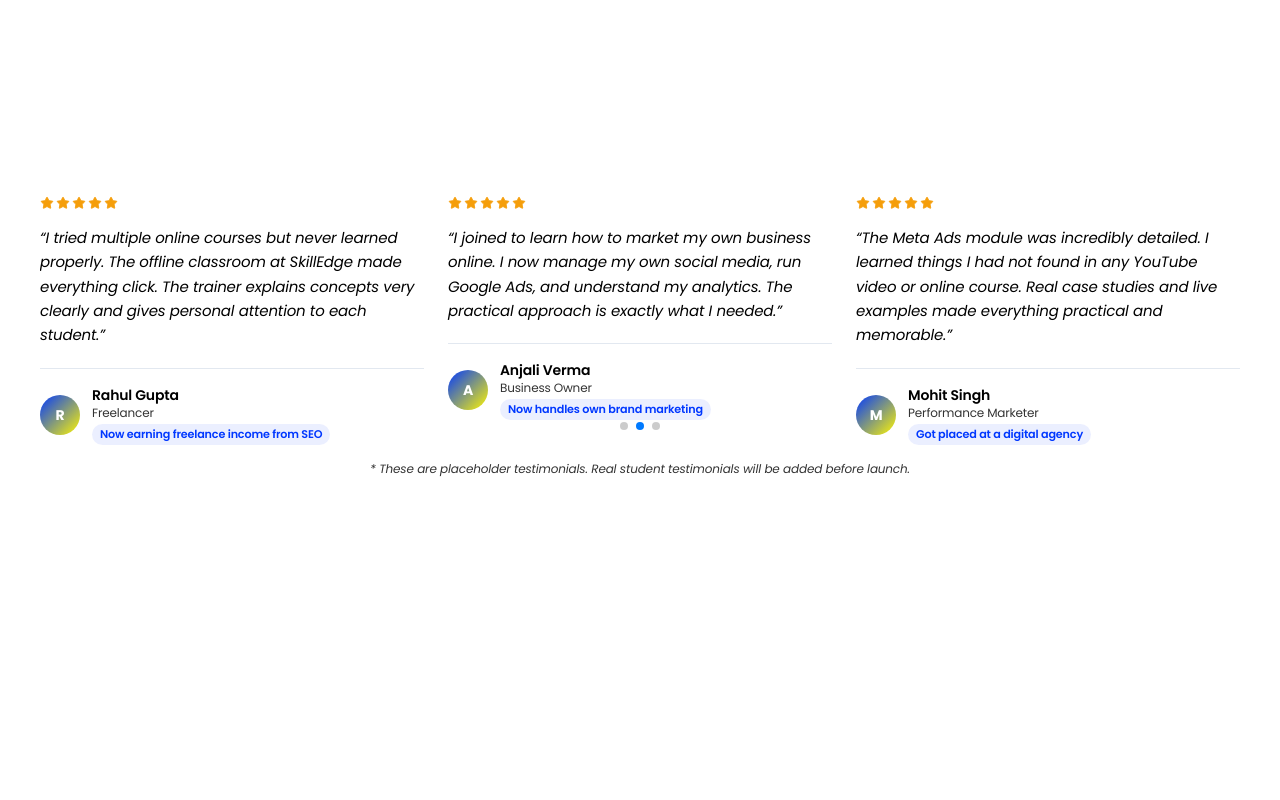
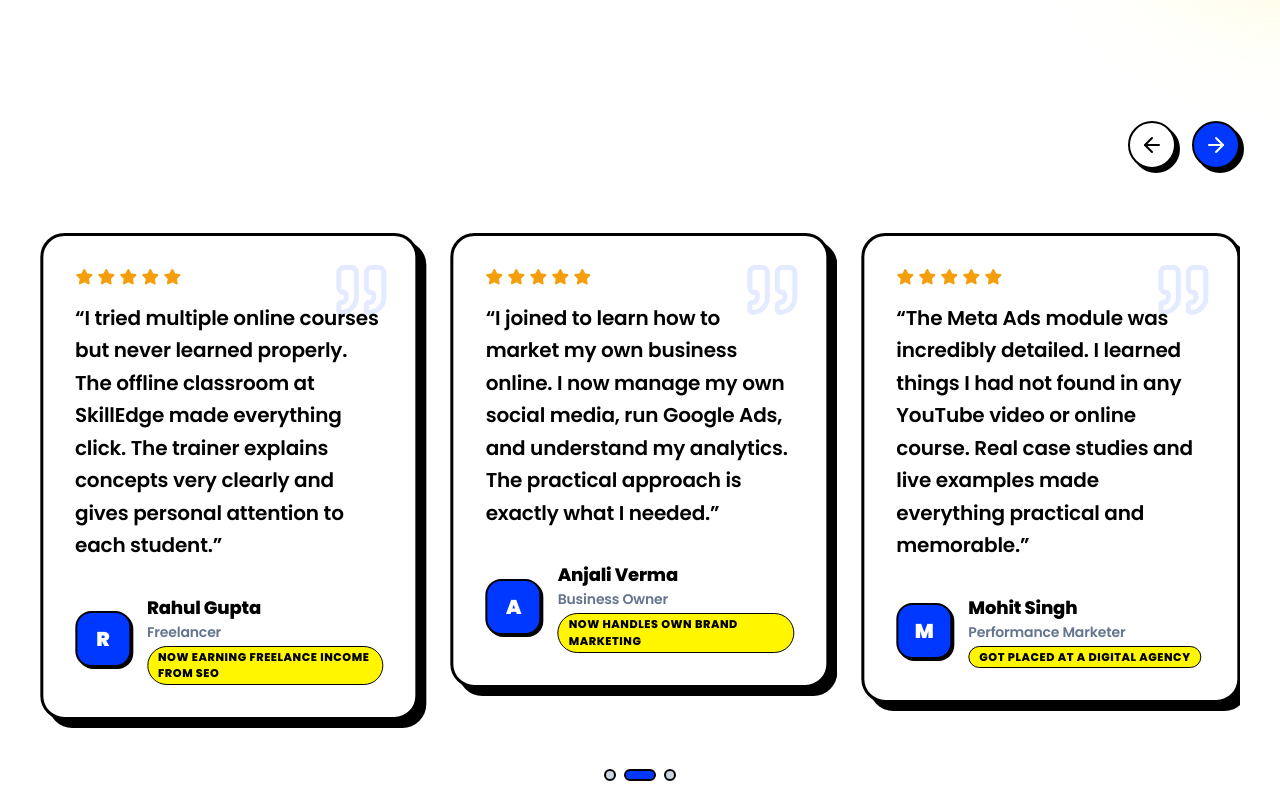
Before and after one commit to MdHuzaifa018/Digital-Marketing-landing-page, a React (Vite) app: page / in a window 1280 px wide. Shown: the part 10940-11740 px from the top of the page. Built offline with nearby package versions, Linux system fonts and the light colour scheme.

Commit message:
Upgrade testimonials UI with premium cards and custom swiper arrows

```diff
--- a/src/components/sections/Testimonials.jsx
+++ b/src/components/sections/Testimonials.jsx
@@ -1,19 +1,21 @@
+import { useRef, useState } from 'react';
 import { Swiper, SwiperSlide } from 'swiper/react';
-import { Pagination, Autoplay } from 'swiper/modules';
-import { Star } from 'lucide-react';
+import { Pagination, Autoplay, Navigation } from 'swiper/modules';
+import { Star, ArrowLeft, ArrowRight, Quote } from 'lucide-react';
 import { motion } from 'framer-motion';
 import 'swiper/css';
 import 'swiper/css/pagination';
+import 'swiper/css/navigation';
 import Container from '../ui/Container';
 import SectionHeading from '../ui/SectionHeading';
 import { TESTIMONIALS } from '../../data/testimonials';
 
 const StarRating = ({ rating }) => (
-  <div className="flex gap-0.5" aria-label={`${rating} out of 5 stars`}>
+  <div className="flex gap-1 mb-4" aria-label={`${rating} out of 5 stars`}>
     {Array.from({ length: 5 }).map((_, i) => (
       <Star
         key={i}
-        size={14}
+        size={18}
         fill={i < rating ? '#F59E0B' : 'none'}
         stroke={i < rating ? '#F59E0B' : '#CBD5E1'}
         strokeWidth={1.5}
@@ -23,27 +25,33 @@ const StarRating = ({ rating }) => (
 );
 
 const TestimonialCard = ({ testimonial }) => (
-  <div className="card h-full flex flex-col">
+  <div className="h-full flex flex-col p-8 bg-white rounded-3xl border-3 border-black shadow-[8px_8px_0px_#000000] relative group hover:-translate-y-2 transition-transform duration-300">
+    <div className="absolute top-6 right-6 opacity-10 group-hover:opacity-20 transition-opacity">
+      <Quote size={60} className="text-[var(--color-primary)]" />
+    </div>
+
     <StarRating rating={testimonial.rating} />
-    <blockquote className="mt-4 flex-1">
-      <p className="text-[var(--color-text)] leading-relaxed text-[0.9375rem] italic">
+
+    <blockquote className="flex-1 mb-8">
+      <p className="text-black font-600 text-lg sm:text-xl leading-relaxed">
         &ldquo;{testimonial.text}&rdquo;
       </p>
     </blockquote>
-    <div className="mt-5 pt-4 border-t border-[var(--color-border)] flex items-center gap-3">
+
+    <div className="flex items-center gap-4 mt-auto">
       {/* Avatar placeholder */}
       <div
-        className="w-10 h-10 rounded-full flex items-center justify-center text-white font-700 text-sm flex-shrink-0"
-        style={{ background: 'linear-gradient(135deg, var(--color-primary), var(--color-secondary))' }}
+        className="w-14 h-14 rounded-2xl flex items-center justify-center text-white font-900 text-xl border-2 border-black flex-shrink-0 shadow-[2px_2px_0px_#000000]"
+        style={{ background: 'var(--color-primary)' }}
         aria-hidden="true"
       >
         {testimonial.name.charAt(0)}
       </div>
       <div>
-        <div className="font-600 text-sm text-[var(--color-text)]">{testimonial.name}</div>
-        <div className="text-xs text-[var(--color-text-muted)]">{testimonial.role}</div>
+        <div className="font-800 text-black text-lg">{testimonial.name}</div>
+        <div className="text-sm font-600 text-slate-500">{testimonial.role}</div>
         {testimonial.highlight && (
-          <span className="inline-block mt-0.5 text-[0.7rem] font-600 text-[var(--color-primary)] bg-[var(--color-primary)]/8 px-2 py-0.5 rounded-full">
+          <span className="inline-block mt-1 text-[0.7rem] font-800 tracking-wider uppercase text-black bg-[var(--color-secondary)] border border-black px-2.5 py-0.5 rounded-full">
             {testimonial.highlight}
           </span>
         )}
@@ -53,47 +61,79 @@ const TestimonialCard = ({ testimonial }) => (
 );
 
 const Testimonials = () => {
+  const [swiper, setSwiper] = useState(null);
+
   return (
-    <section className="section-py" aria-labelledby="testimonials-heading">
+    <section className="section-py relative overflow-hidden" aria-labelledby="testimonials-heading">
+      {/* Background Decor */}
+      <div className="absolute top-0 right-0 w-64 h-64 bg-[var(--color-secondary)]/20 rounded-full blur-3xl -z-10 translate-x-1/2 -translate-y-1/2"></div>
+
       <Container>
-        <SectionHeading
-          eyebrow="Student Stories"
-          title="What our students say."
-          subtitle="Real experiences from students who trained at SkillEdge Digital."
-          align="center"
-          className="mb-14"
-          id="testimonials-heading"
-        />
+        <div className="flex flex-col md:flex-row md:items-end justify-between gap-6 mb-12 md:mb-16">
+          <div className="max-w-2xl">
+            <SectionHeading
+              eyebrow="Student Stories"
+              title="What our students say."
+              subtitle="Real experiences from students who transformed their careers with SkillEdge Digital."
+              align="left"
+              id="testimonials-heading"
+            />
+          </div>
+
+          {/* Custom Navigation Arrows */}
+          <div className="flex gap-4 self-start md:self-end">
+            <button
+              onClick={() => swiper?.slidePrev()}
+              className="w-12 h-12 rounded-full border-2 border-black bg-white text-black flex items-center justify-center shadow-[4px_4px_0px_#000000] hover:shadow-[2px_2px_0px_#000000] hover:translate-x-[2px] hover:translate-y-[2px] hover:bg-slate-100 transition-all z-10"
+              aria-label="Previous testimonial"
+            >
+              <ArrowLeft size={24} />
+            </button>
+            <button
+              onClick={() => swiper?.slideNext()}
+              className="w-12 h-12 rounded-full border-2 border-black bg-[var(--color-primary)] text-white flex items-center justify-center shadow-[4px_4px_0px_#000000] hover:shadow-[2px_2px_0px_#000000] hover:translate-x-[2px] hover:translate-y-[2px] hover:brightness-110 transition-all z-10"
+              aria-label="Next testimonial"
+            >
+              <ArrowRight size={24} />
+            </button>
+          </div>
+        </div>
 
         <motion.div
           initial={{ opacity: 0, y: 20 }}
           whileInView={{ opacity: 1, y: 0 }}
           viewport={{ once: true, margin: '-60px' }}
           transition={{ duration: 0.5 }}
+          className="relative"
         >
           <Swiper
-            modules={[Pagination, Autoplay]}
-            spaceBetween={24}
+            modules={[Pagination, Autoplay, Navigation]}
+            onSwiper={setSwiper}
+            spaceBetween={32}
             slidesPerView={1}
-            pagination={{ clickable: true }}
-            autoplay={{ delay: 4500, disableOnInteraction: false, pauseOnMouseEnter: true }}
+            pagination={{
+              clickable: true,
+              el: '.custom-pagination',
+              bulletClass: 'swiper-custom-bullet',
+              bulletActiveClass: 'swiper-custom-bullet-active',
+            }}
+            autoplay={{ delay: 5000, disableOnInteraction: false, pauseOnMouseEnter: true }}
             breakpoints={{
-              640: { slidesPerView: 2 },
-              1024: { slidesPerView: 3 },
+              768: { slidesPerView: 2 },
+              1280: { slidesPerView: 3 },
             }}
-            className="pb-12"
+            className="pb-16 px-2 pt-2 -mx-2"
           >
             {TESTIMONIALS.map((testimonial) => (
-              <SwiperSlide key={testimonial.id}>
+              <SwiperSlide key={testimonial.id} className="h-auto">
                 <TestimonialCard testimonial={testimonial} />
               </SwiperSlide>
             ))}
           </Swiper>
+
+          {/* Custom Pagination Container */}
+          <div className="custom-pagination flex justify-center gap-2 mt-4"></div>
         </motion.div>
-
-        <p className="text-center text-xs text-[var(--color-text-muted)] mt-4 italic">
-          * These are placeholder testimonials. Real student testimonials will be added before launch.
-        </p>
       </Container>
     </section>
   );
--- a/src/index.css
+++ b/src/index.css
@@ -117,6 +117,28 @@
   to {
     background-position: 200% center;
   }
+}
+
+/* Swiper Custom Pagination */
+.custom-pagination {
+  display: flex;
+  justify-content: center;
+  align-items: center;
+  gap: 0.5rem;
+}
+.swiper-custom-bullet {
+  width: 12px;
+  height: 12px;
+  border-radius: 50%;
+  background: #cbd5e1;
+  border: 2px solid black;
+  cursor: pointer;
+  transition: all 0.3s ease;
+}
+.swiper-custom-bullet-active {
+  width: 32px;
+  border-radius: 9999px;
+  background: var(--color-primary);
 }
 
 /* ============================================
```
